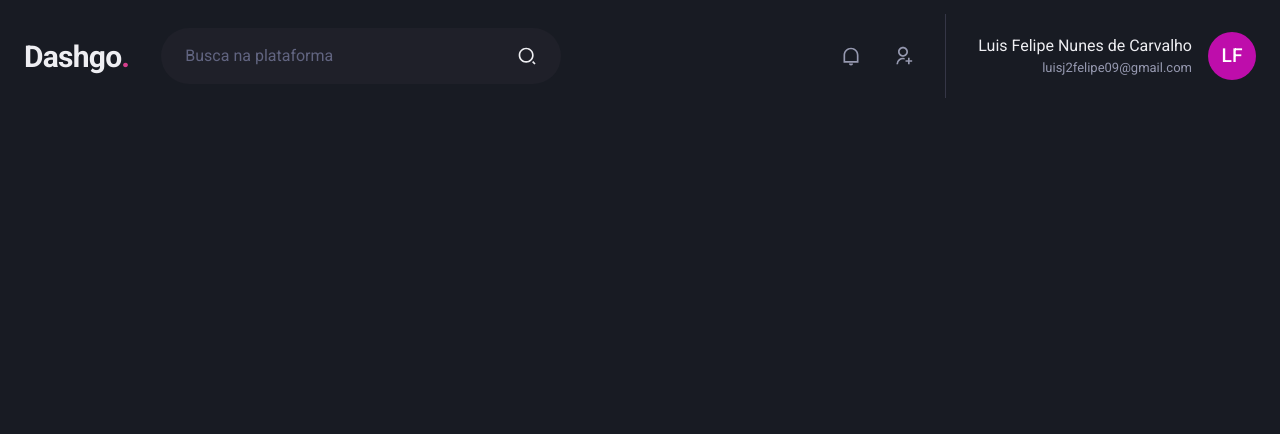
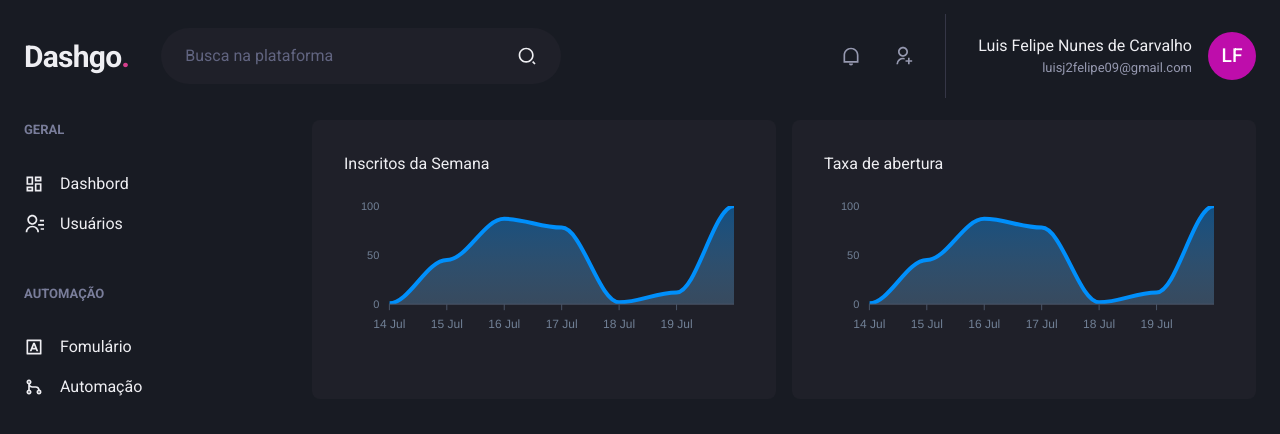
Before and after one commit to Luis-Felipe-N/dashgo., a Next.js app: page /dashbord in a window 1280 px wide. Shown: the top 434 px of the page. Built offline with nearby package versions, Linux system fonts and the light colour scheme.

Commit message:
add chart in dashbord page

```diff
--- a/package.json
+++ b/package.json
@@ -12,9 +12,11 @@
     "@chakra-ui/react": "^2.2.4",
     "@emotion/react": "^11.9.3",
     "@emotion/styled": "^11.9.3",
+    "apexcharts": "^3.35.3",
     "framer-motion": "^6.5.1",
     "next": "12.2.2",
     "react": "18.2.0",
+    "react-apexcharts": "^1.4.0",
     "react-dom": "18.2.0",
     "react-icons": "^4.4.0"
   },
--- /dev/null
+++ b/src/components/SideBar/index.tsx
@@ -0,0 +1,45 @@
+import { Box, Icon, Link, Stack, Text } from "@chakra-ui/react";
+import { RiContactsLine, RiDashboardLine, RiGitMergeLine, RiInputMethodLine } from "react-icons/ri";
+
+export default function SideBar() {
+    return (
+        <Box as="aside" w="64" mr="8">
+            <Stack spacing="12"  >
+                <Box>
+                    <Text fontWeight="bold" fontSize="small" color="gray.400">GERAL</Text>
+                    <Stack spacing="4" mt="8">
+                        <Box>
+                            <Link display="flex"  alignItems="center" gap="4">
+                                <Icon fontSize={20} as={RiDashboardLine} />
+                                <Text>Dashbord</Text>
+                            </Link>
+                        </Box>
+                        <Box>
+                            <Link display="flex"  alignItems="center" gap="4">
+                                <Icon fontSize={20} as={RiContactsLine} />
+                                <Text>Usuários</Text>
+                            </Link>
+                        </Box>
+                    </Stack>
+                </Box>
+                <Box>
+                    <Text fontWeight="bold" fontSize="small" color="gray.400">AUTOMAÇÃO</Text>
+                    <Stack spacing="4" mt="8">
+                        <Box>
+                            <Link display="flex"  alignItems="center" gap="4">
+                                <Icon fontSize={20} as={RiInputMethodLine} />
+                                <Text>Fomulário</Text>
+                            </Link>
+                        </Box>
+                        <Box>
+                            <Link display="flex"  alignItems="center" gap="4">
+                                <Icon fontSize={20} as={RiGitMergeLine} />
+                                <Text>Automação</Text>
+                            </Link>
+                        </Box>
+                    </Stack>
+                </Box>
+            </Stack>
+        </Box>
+    )
+}
--- a/src/pages/dashbord.tsx
+++ b/src/pages/dashbord.tsx
@@ -1,7 +1,101 @@
+import dynamic from "next/dynamic";
+import { Box, Flex, SimpleGrid, Text, theme } from "@chakra-ui/react";
 import { Header } from "../components/Header";
+import SideBar from "../components/SideBar";
+
+const Chart = dynamic(() => import('react-apexcharts'),{
+    ssr: false
+})
+
+const options = {
+    xaxis: {
+        type: "datetime",
+        categories: [
+            '2022-07-14T00:00:00.000Z',
+            '2022-07-15T00:00:00.000Z',
+            '2022-07-16T00:00:00.000Z',
+            '2022-07-17T00:00:00.000Z',
+            '2022-07-18T00:00:00.000Z',
+            '2022-07-19T00:00:00.000Z',
+            '2022-07-20T00:00:00.000Z',
+        ],
+        axisTicks: {
+            color: theme.colors.gray[600]
+        },
+        axisBorder: {
+            color: theme.colors.gray[600]
+        }
+    },
+    tooltip: {
+        enabled: false
+    },
+    grid: {
+        show: false
+    },
+    dataLabels: {
+        enabled: false
+    },
+    chart: {
+        toolbar: {
+            show: false
+        },
+        zoom: {
+            enabled: false
+        },
+        foreColor: theme.colors.gray[500]
+    }
+}
+
+const series = [
+    {
+        name: 'incritos',
+        data: ['1', '45', '87', '78', '2', '12', '100']
+    }
+]
 
 export default function Dashbord() {
     return (
-        <Header />
+        <Flex flexDir="column">
+            <Header />
+            <Flex
+                maxW={1480}
+                w="100%"
+                mx="auto"
+                my="6"
+                px={6}
+            >
+                <SideBar />
+                <SimpleGrid flex="1" gap="4" minChildWidth={330}>
+                    <Box
+                        bg="gray.800"
+                        p="8"
+                        pb="4"
+                        borderRadius={8}
+                    >
+                        <Text>Inscritos da Semana</Text>
+                        <Chart
+                            type="area"
+                            options={options}
+                            series={series}
+                            height={160}
+                        />
+                    </Box>
+                    <Box
+                        bg="gray.800"
+                        p="8"
+                        pb="4"
+                        borderRadius={8}
+                    >
+                        <Text>Taxa de abertura</Text>
+                        <Chart
+                            type="area"
+                            options={options}
+                            series={series}
+                            height={160}
+                        />
+                    </Box>
+                </SimpleGrid>
+            </Flex>
+        </Flex>
     )
 }
```
Also changed, not shown: 2 other files (tests, documents, lock files or other folders).
